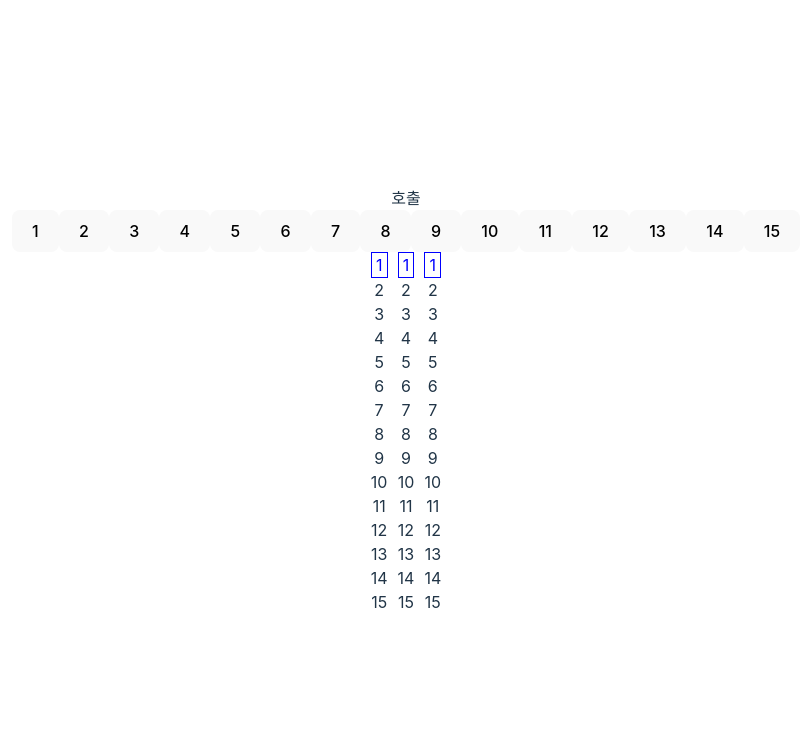
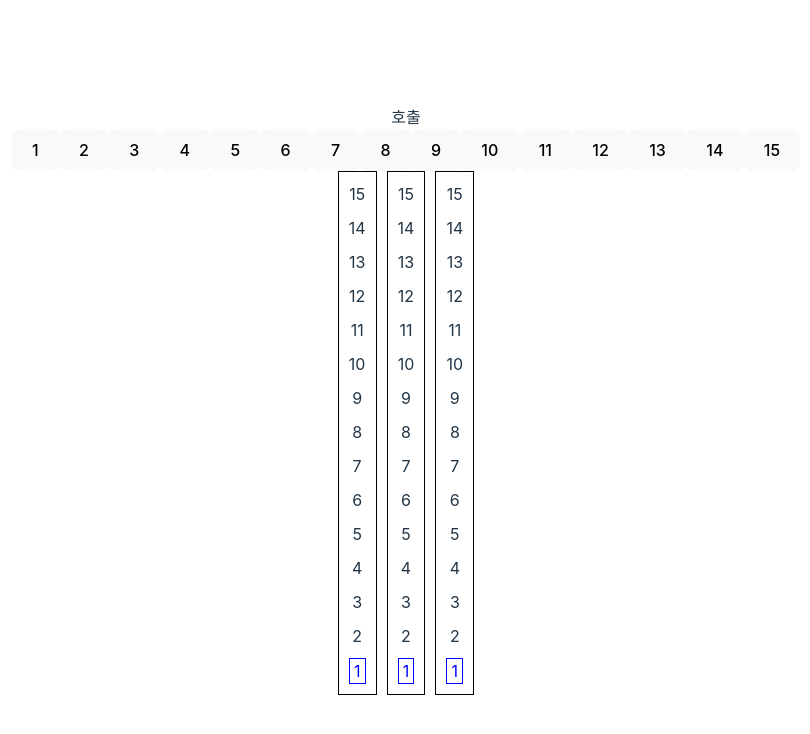
Before and after one commit to shyun94/elevator, a React (Vite) app: page / in a window 1280 px wide. Shown: the top 734 px of the page, without its empty margins (234-1044 px from the left). Built offline with nearby package versions, Linux system fonts and the light colour scheme.

Commit message:
feat: apply floors style

```diff
--- a/src/src/elevator/_components/Elevator.tsx
+++ b/src/src/elevator/_components/Elevator.tsx
@@ -38,6 +38,7 @@ export const ElevatorComponent = memo(
     );
     return (
       <div>
+        <div style={floorListStyle}>
           {floors.map((floor, index) => (
             <div
               key={index}
@@ -53,6 +54,7 @@ export const ElevatorComponent = memo(
             </div>
           ))}
         </div>
+      </div>
     );
   }
 );
@@ -66,3 +68,11 @@ const elevatorStyle: CSSProperties = {
   color: "blue",
   border: "1px solid blue",
 };
+
+const floorListStyle: CSSProperties = {
+  display: "flex",
+  flexDirection: "column-reverse",
+  gap: "10px",
+  padding: "10px",
+  border: "1px solid black",
+};
```
Lines whose indentation alone changed are shown as unchanged.
